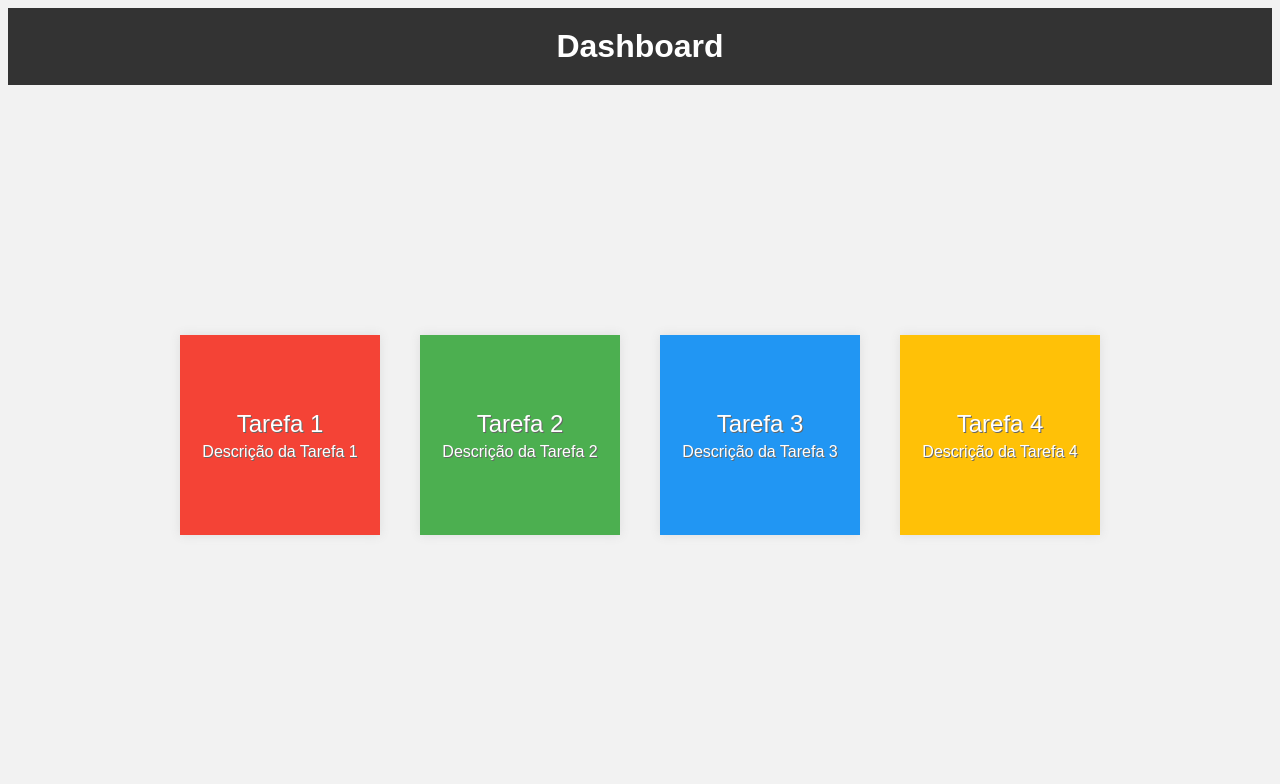
After one commit to felipmateus/desafio_backend, a Flask app: template templates/dashboard/index.html in a window 1280 px wide. The commit adds this page. Shown: the top 784 px of the page. Run offline with Flask 3, Linux system fonts and the light colour scheme; the template is opened without the code that fills it, so the values that code supplies are empty.

Commit message:
add new pages

```diff
--- a/app.py
+++ b/app.py
@@ -1,6 +1,6 @@
 from flask import Flask, render_template
 from flask_restful import Resource, Api
-from controller.user import User, UserRegister, UserLogin, UserTransferMoney, Home
+from controller.user import *
 from flask_jwt_extended import JWTManager
 
 app = Flask(__name__,template_folder='templates', static_folder='static')
@@ -20,6 +20,7 @@ api.add_resource(User, '/user/<int:user_id>')
 api.add_resource(UserRegister, '/cadastro')
 api.add_resource(UserLogin, '/login')
 api.add_resource(UserTransferMoney, '/transferencia')
+api.add_resource(dashboard, '/dashboard')
 
 if __name__ == '__main__':
     from sql_alchemy import banco
--- /dev/null
+++ b/templates/dashboard/index.html
@@ -0,0 +1,110 @@
+<!DOCTYPE html>
+<html>
+  <head>
+    <meta charset="UTF-8">
+    <title>Dashboard</title>
+    <style>
+      body {
+        background-color: #f2f2f2;
+        font-family: Arial, sans-serif;
+      }
+
+      header {
+        background-color: #333;
+        color: white;
+        padding: 20px;
+        text-align: center;
+      }
+
+      h1 {
+        margin: 0;
+      }
+
+      main {
+        display: flex;
+        justify-content: center;
+        align-items: center;
+        height: calc(100vh - 100px);
+      }
+
+      .task {
+        width: 200px;
+        height: 200px;
+        margin: 20px;
+        background-color: white;
+        box-shadow: 0px 0px 10px #ddd;
+        display: flex;
+        justify-content: center;
+        align-items: center;
+        cursor: pointer;
+        transition: box-shadow 0.3s;
+      }
+
+      .task:hover {
+        box-shadow: 0px 0px 15px #999;
+      }
+
+      .task-1 {
+        background-color: #f44336;
+      }
+
+      .task-2 {
+        background-color: #4caf50;
+      }
+
+      .task-3 {
+        background-color: #2196f3;
+      }
+
+      .task-4 {
+        background-color: #ffc107;
+      }
+
+      .task-title {
+        color: white;
+        font-size: 24px;
+        text-align: center;
+        text-shadow: 1px 1px #666;
+      }
+
+      .task-title span {
+        display: block;
+        font-size: 16px;
+        font-weight: normal;
+        margin-top: 5px;
+        text-shadow: 1px 1px #666;
+      }
+    </style>
+  </head>
+  <body>
+    <header>
+      <h1>Dashboard</h1>
+    </header>
+    <main>
+      <div class="task task-1">
+        <div class="task-title">
+          Tarefa 1
+          <span>Descrição da Tarefa 1</span>
+        </div>
+      </div>
+      <div class="task task-2">
+        <div class="task-title">
+          Tarefa 2
+          <span>Descrição da Tarefa 2</span>
+        </div>
+      </div>
+      <div class="task task-3">
+        <div class="task-title">
+          Tarefa 3
+          <span>Descrição da Tarefa 3</span>
+        </div>
+      </div>
+      <div class="task task-4">
+        <div class="task-title">
+          Tarefa 4
+          <span>Descrição da Tarefa 4</span>
+        </div>
+      </div>
+    </main>
+  </body>
+</html>
--- a/templates/register/post/index.html
+++ b/templates/register/post/sucess/index.html
@@ -3,13 +3,13 @@
   <head>
     <meta charset="UTF-8">
     <title>Conta Criada</title>
-    <link rel="stylesheet" href="estilos.css">
+    <link rel="stylesheet" href="{{ url_for('static', filename='register/post/sucess/style.css') }}">
   </head>
   <body>
     <div class="container">
       <h1>Conta Criada com Sucesso!</h1>
       <p>Sua conta foi criada com sucesso. Faça login agora para começar a usar.</p>
-      <a href="#">Fazer Login</a>
+      <a href="/cadastro">Fazer Login</a>
     </div>
   </body>
 </html>
```
Also changed, not shown: controller/user.py (+32 -5 lines), static/login/style.css (added, +52 -0 lines), static/register/post/fail/style.css (added, +31 -0 lines), templates/login/index.html (added, +61 -0 lines), templates/register/get/index.html (+67 -17 lines), templates/register/post/fail/index.html (added, +15 -0 lines), static/register/post/sucess/style.css (renamed from static/register/post/style.css).
